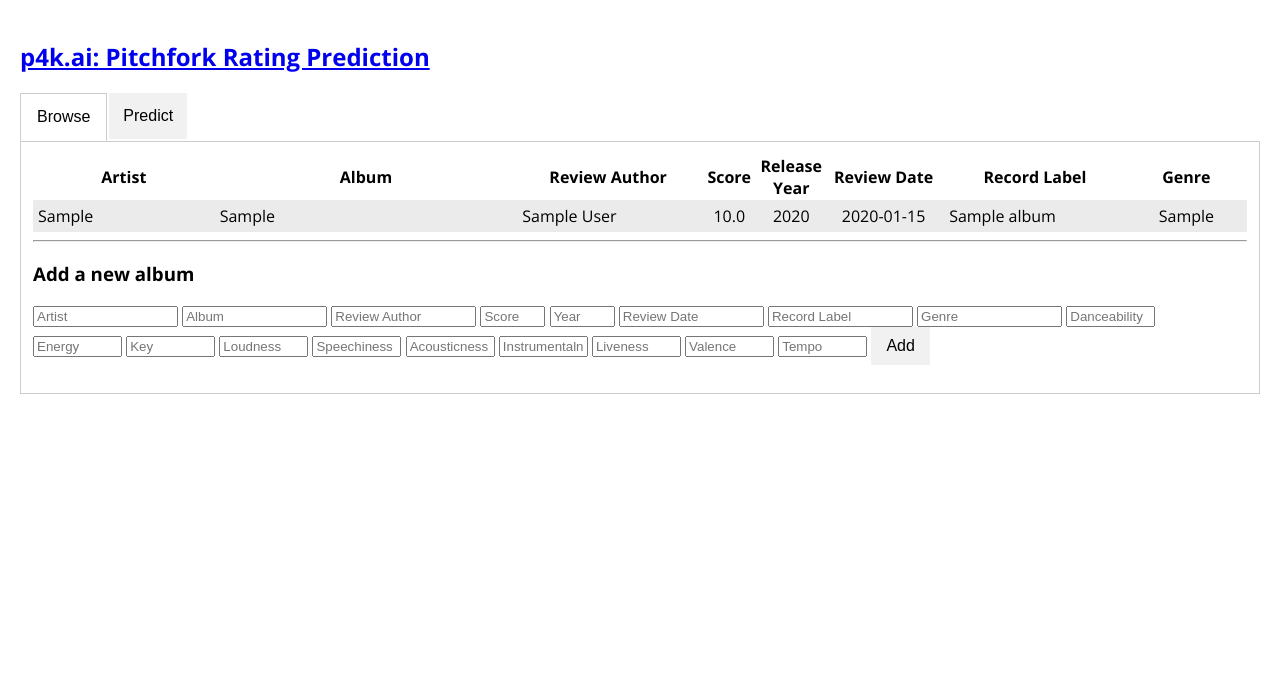
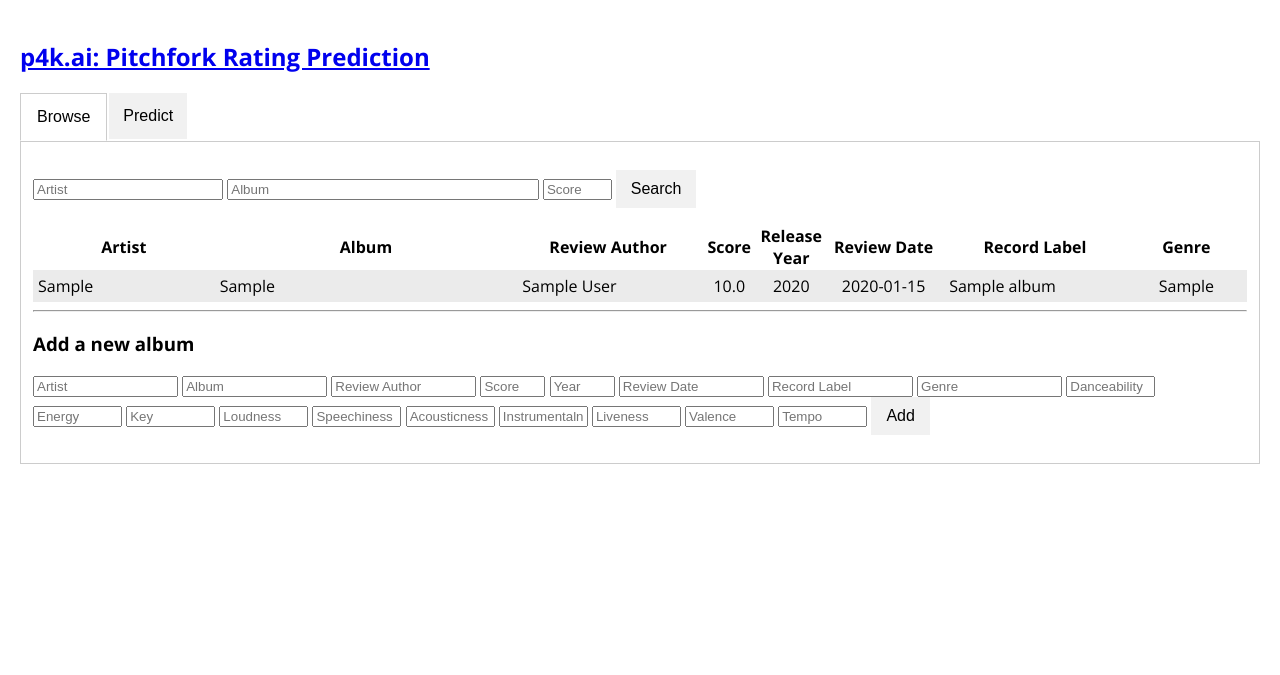
Before and after one commit to brianrice2/pitchfork, a Flask app: page / in a window 1280 px wide. Shown: the top 675 px of the page. Run offline with Flask 2, Linux system fonts and the light colour scheme; tables that the repository leaves empty hold one stand-in row (values such as "Sample post"); parts of the project's set-up code (start-up, migrations or seed data) failed here and were passed over; some libraries are stand-ins or nearby versions.

Commit message:
Add search bar to Browse tab to make queries

```diff
--- a/app.py
+++ b/app.py
@@ -48,36 +48,27 @@ def index():
         return render_template("error.html")
 
 
-@app.route("/search_albums")
-def search_albums():
-    album_name = request.args.get("album_name")
+@app.route("/search")
+def search():
+    album_name = request.args.get("album")
+    artist_name = request.args.get("artist")
+    score = request.args.get("score")
 
     albums = album_manager.session.query(Albums)
-    albums = albums.filter(Albums.album.like("%" + album_name + "%"))
-    logger.info("Found %s albums like \"%s\"", len(albums.all()), album_name)
+    if album_name:
+        albums = albums.filter(Albums.album.like("%" + album_name + "%"))
+    if artist_name:
+        albums = albums.filter(Albums.artist.like("%" + artist_name + "%"))
+    if score:
+        albums = albums.filter(Albums.score == score)
+    logger.info(
+        "Found %s albums like \"%s\" by \"%s\" (max displayed: %s)",
+        len(albums.all()),
+        album_name,
+        artist_name,
+        app.config["MAX_ROWS_SHOW"]
+    )
     albums = albums.limit(app.config["MAX_ROWS_SHOW"]).all()
-    logger.info(
-        "Limiting results to first %s (end result: %s albums)",
-        app.config["MAX_ROWS_SHOW"],
-        len(albums)
-    )
-
-    return render_template("index.html", albums=albums)
-
-
-@app.route("/search_artists")
-def search_artists():
-    artist_name = request.args.get("artist_name")
-
-    albums = album_manager.session.query(Albums)
-    albums = albums.filter(Albums.artist.like("%" + artist_name + "%"))
-    logger.info("Found %s artists like \"%s\"", len(albums.all()), artist_name)
-    albums = albums.limit(app.config["MAX_ROWS_SHOW"]).all()
-    logger.info(
-        "Limiting results to first %s (end result: %s albums)",
-        app.config["MAX_ROWS_SHOW"],
-        len(albums)
-    )
 
     return render_template("index.html", albums=albums)
 
--- a/app/templates/index.html
+++ b/app/templates/index.html
@@ -33,6 +33,16 @@
 
     <!-- Browse albums -->
     <div id="Browse" class="tabcontent">
+        <!-- Search for albums -->
+        <form action="{{ url_for('search') }}" method=get class=searchAlbums>
+            <dl>
+                <input type=text name=artist placeholder="Artist" style="width:15%">
+                <input type=text name=album placeholder="Album" style="width:25%">
+                <input type=text name=score placeholder="Score" style="width:5%">
+                <input type=submit value=Search>
+            </dl>
+        </form>
+
         <!-- Display album data -->
         <table className="tablePadding" id="browseAlbums">
              <thead>
@@ -198,6 +208,7 @@
 
     </div>
 
+    <!-- Prediction form: parse input & display result -->
     <script type=text/javascript>
         // Input sliders
         var sliderReleaseYear = document.getElementById("rangeReleaseYear");
```
